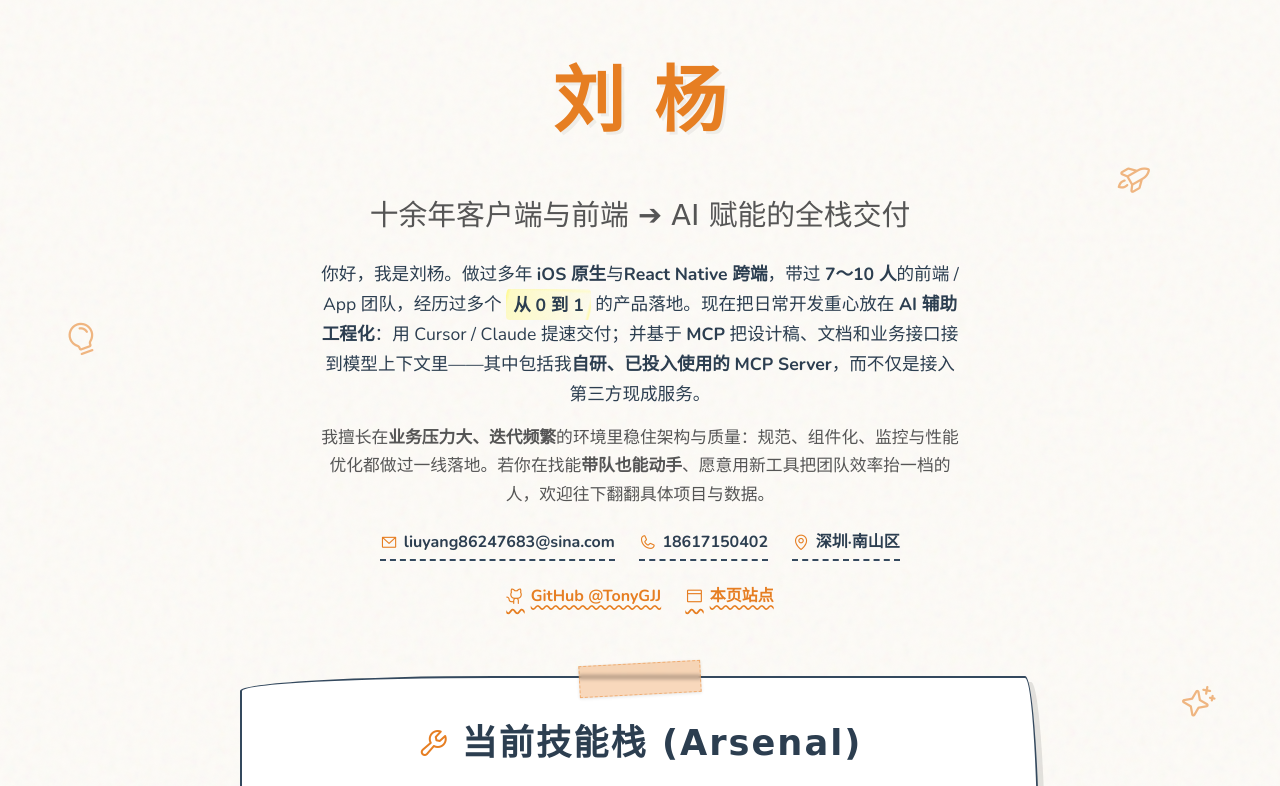
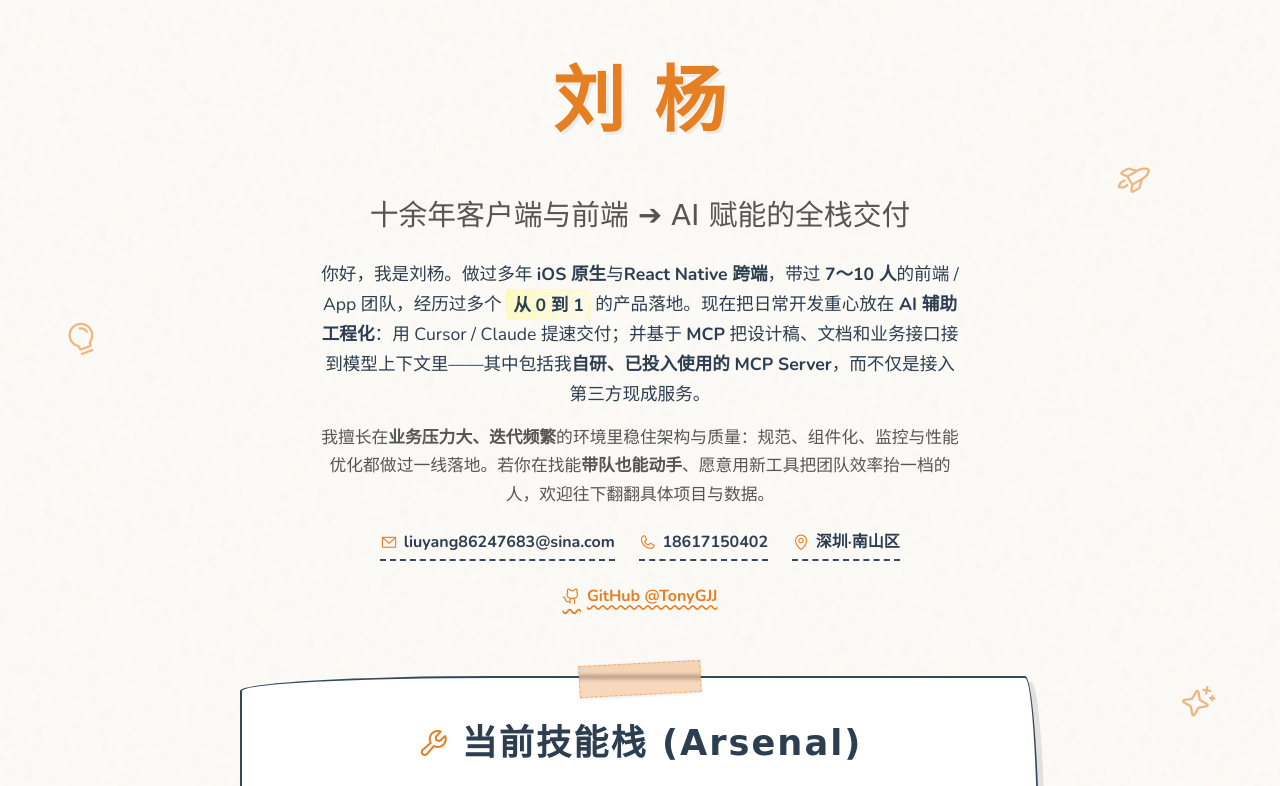
Before and after one commit to TonyGJJ/portfolio, a plain HTML site: page index.html in a window 1280 px wide. Shown: the top 786 px of the page. Drawn offline with nearby package versions, Linux system fonts and the light colour scheme; a web font is replaced by a local one.

Commit message:
修改内容

```diff
--- a/index.html
+++ b/index.html
@@ -439,7 +439,6 @@
         </div>
         <div class="link-row">
             <a href="https://github.com/TonyGJJ" target="_blank" rel="noopener noreferrer"><i class="ph ph-github-logo" aria-hidden="true"></i> GitHub @TonyGJJ</a>
-            <a href="https://tonygjj.github.io/portfolio/" target="_blank" rel="noopener noreferrer"><i class="ph ph-browser" aria-hidden="true"></i> 本页站点</a>
         </div>
     </div>
 
```
